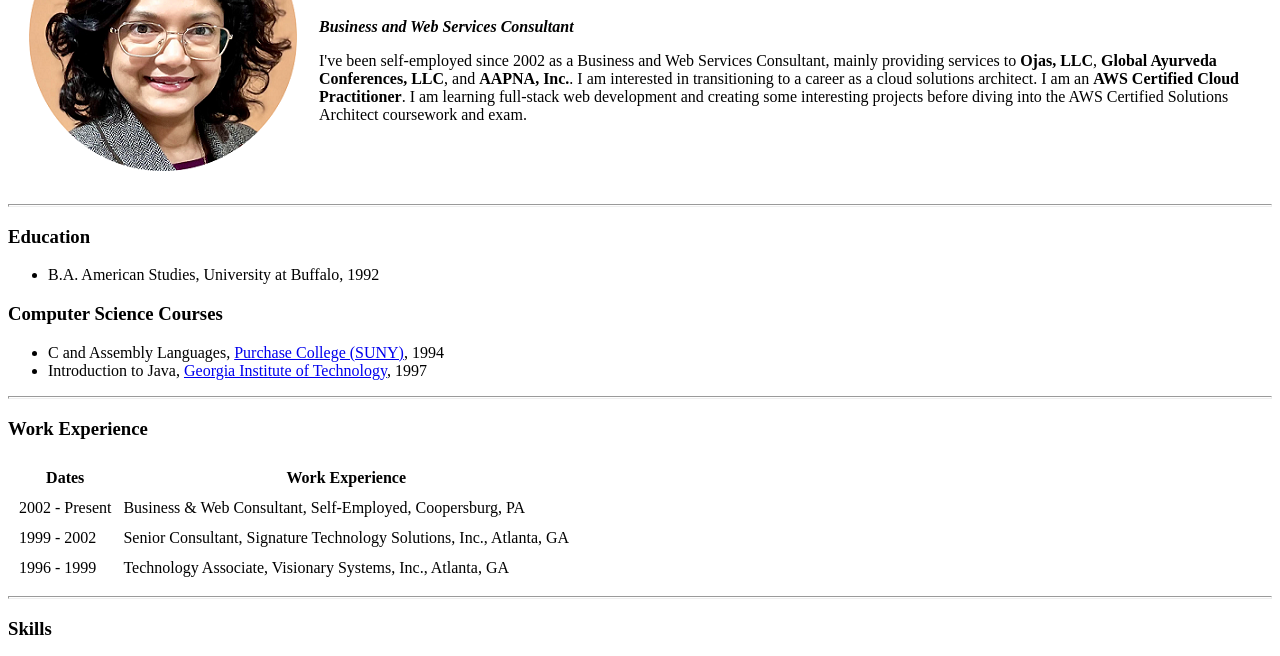
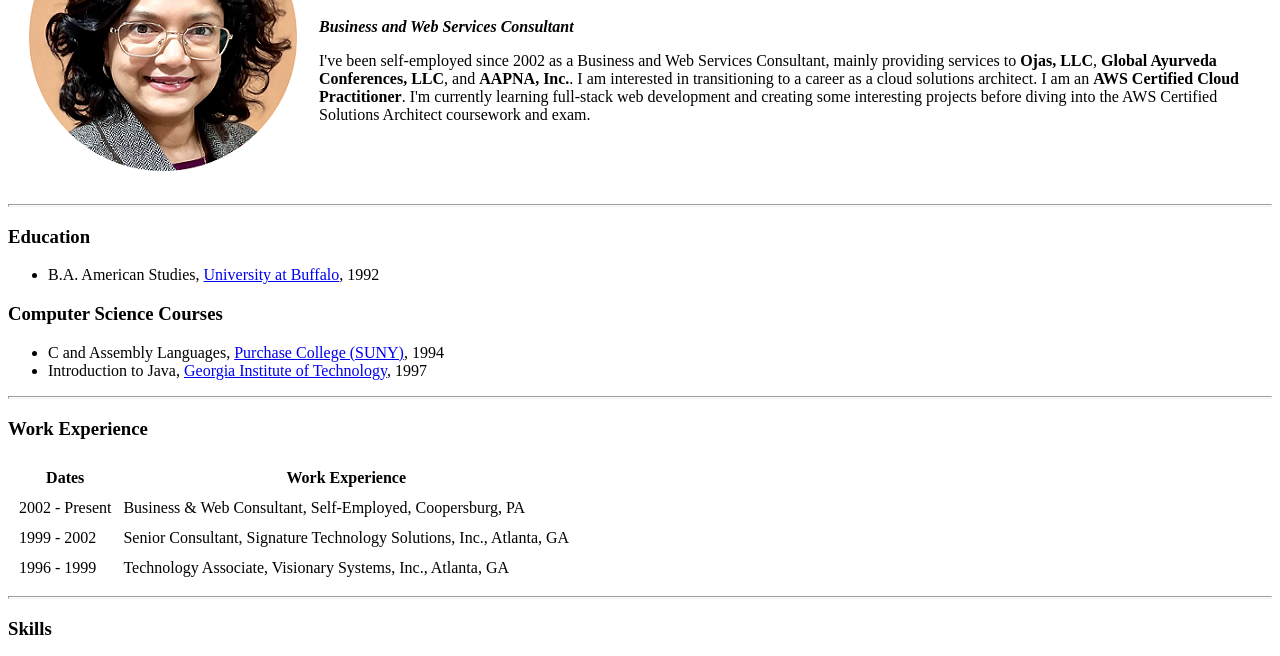
Before and after one commit to sudhabulusu/cv, a plain HTML site: page index.html in a window 1280 px wide. Shown: the part 126-782 px from the top of the page. Drawn offline with Linux system fonts and the light colour scheme.

Commit message:
Update index.html
Edited my intro and fixed an error with <a> tag for University of Buffalo

```diff
--- a/index.html
+++ b/index.html
@@ -19,7 +19,7 @@
                     <strong>Global Ayurveda Conferences, LLC</strong>, and
                     <strong>AAPNA, Inc.</strong>. I am interested in transitioning to
                     a career as a cloud solutions architect. I am an <strong>AWS Certified Cloud Practitioner</strong>.
-                    I am learning full-stack web development and creating some interesting projects before diving into
+                    I'm currently learning full-stack web development and creating some interesting projects before diving into
                     the AWS Certified Solutions Architect coursework and exam.
                 </p>
             </td>
@@ -28,7 +28,7 @@
     <hr size="3">
     <h3>Education</h3>
     <ul>
-        <li>B.A. American Studies, <a href="https://www.buffalo.edu/"></a>University at Buffalo</a>, 1992</li>
+        <li>B.A. American Studies, <a href="https://www.buffalo.edu/">University at Buffalo</a>, 1992</li>
     </ul>
     <h3>Computer Science Courses</h3>
     <ul>
```
